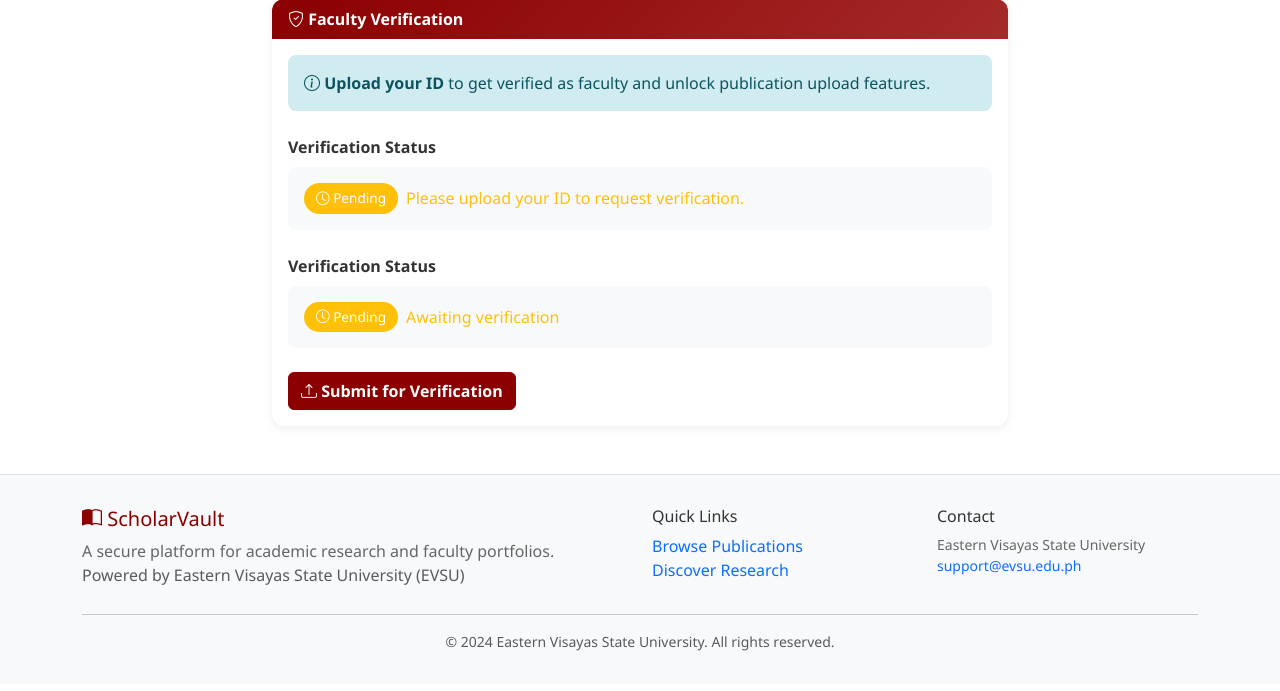
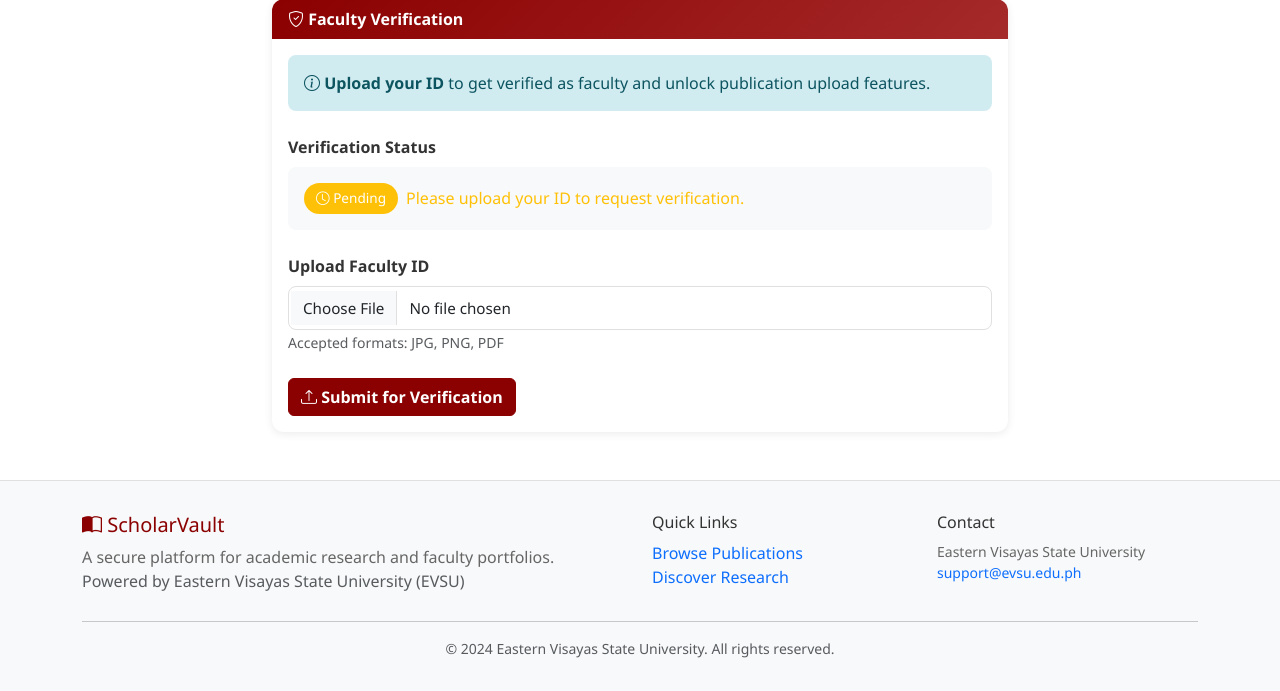
Before and after one commit to Joyjieacerden/Secure-Academic-Research-Portfolio-Repository, a Django app: page /settings/ in a window 1280 px wide. Shown: the part 788-1479 px from the top of the page. Before the commit the page ends 1439 px from the top, so only its background shows below. Run offline with Django 5.2, Linux system fonts and the light colour scheme; the visitor is signed in with stand-in values (Sample User, id 1).

Commit message:
Fix: Id Document Upload

```diff
--- a/research_repo/templates/research_repo/settings.html
+++ b/research_repo/templates/research_repo/settings.html
@@ -72,6 +72,7 @@
 
                     <form id="verificationForm" method="POST" enctype="multipart/form-data" action="{% url 'settings' %}">
                         {% csrf_token %}
+
                         <div class="mb-4">
                             <label class="form-label">Verification Status</label>
                             <div class="d-flex align-items-center p-3" style="background: #f8f9fa; border-radius: 8px;">
@@ -88,29 +89,17 @@
                             </div>
                         </div>
 
-                            <!-- Verification Status -->
+                        {% if not user.is_identity_verified and not user.id_document %}
                         <div class="mb-4">
-                                <label class="form-label">Verification Status</label>
-                                <div class="d-flex align-items-center p-3" style="background: #f8f9fa; border-radius: 8px;">
-                                    {% if user.is_identity_verified %}
-                                    <span class="badge bg-success me-2">
-                                        <i class="bi bi-check-circle"></i> Verified
-                                    </span>
-                                    <span class="text-success">You are verified as faculty</span>
-                                    {% else %}
-                                    <span class="badge bg-warning me-2">
-                                        <i class="bi bi-clock"></i> Pending
-                                    </span>
-                                    <span class="text-warning">Awaiting verification</span>
-                                    {% endif %}
+                            <label class="form-label" for="id_document">Upload Faculty ID</label>
+                            <input type="file" class="form-control" name="id_document" id="id_document" required>
+                            <small class="text-muted">Accepted formats: JPG, PNG, PDF</small>
                         </div>
-                            </div>
-
                         <button type="submit" class="btn btn-primary" name="verify_submit">
                             <i class="bi bi-upload"></i> Submit for Verification
                         </button>
+                        {% endif %}
                     </form>
-                    </div>
                 </div>
             </div>
 
```
Lines whose indentation alone changed are shown as unchanged.
